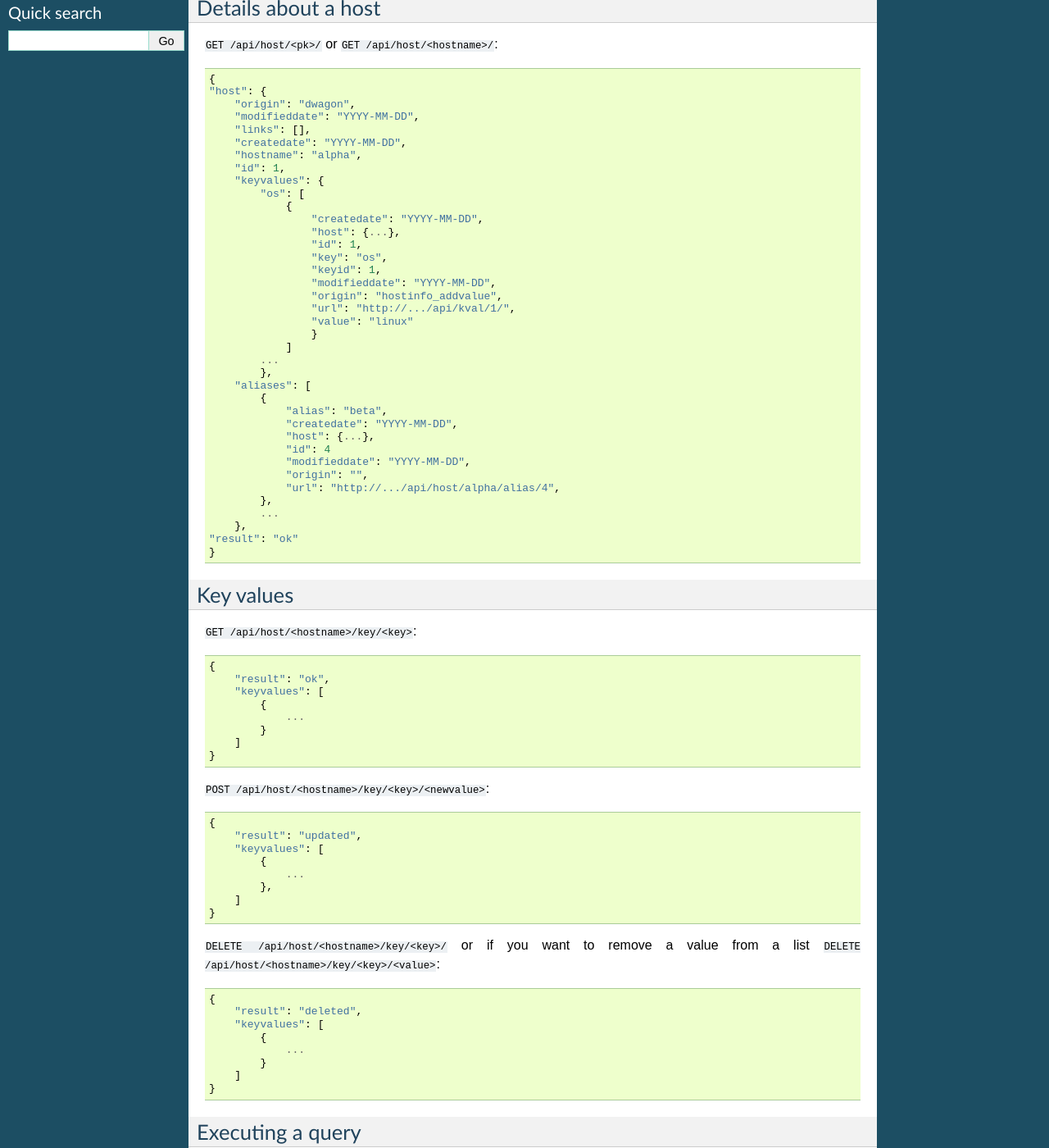
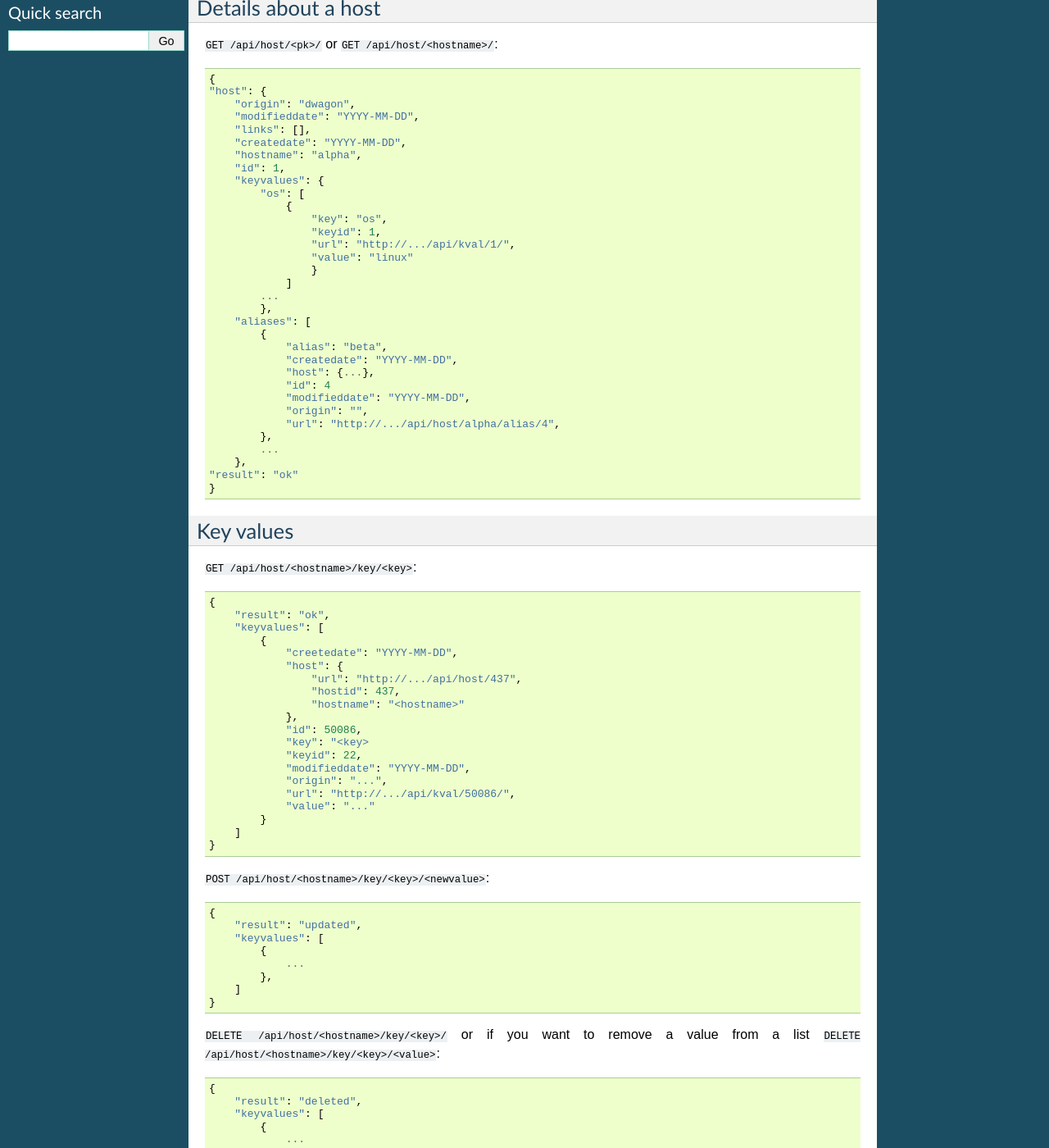
Before and after one commit to dwagon/Hostinfo, a Sphinx documentation site: the page built from docs/restful.rst, in a window 1280 px wide and 1400 px high, scrolled down 375 px. Shown: the whole window at 82% size. Built offline with Sphinx 7.4.7, drawn with Linux system fonts in a browser that asks for light colours.

Commit message:
[Iss29] Produce less redundant noise on key values in a rest interface

```diff
--- a/docs/restful.rst
+++ b/docs/restful.rst
@@ -32,13 +32,8 @@ Details about a host
         "keyvalues": {
             "os": [
                 {
-                    "createdate": "YYYY-MM-DD",
-                    "host": {...},
-                    "id": 1,
                     "key": "os",
                     "keyid": 1,
-                    "modifieddate": "YYYY-MM-DD",
-                    "origin": "hostinfo_addvalue",
                     "url": "http://.../api/kval/1/",
                     "value": "linux"
                     }
@@ -69,7 +64,19 @@ Key values
         "result": "ok",
         "keyvalues": [
             {
-                ...
+                "creetedate": "YYYY-MM-DD",
+                "host": {
+                    "url": "http://.../api/host/437",
+                    "hostid": 437,
+                    "hostname": "<hostname>"
+                },
+                "id": 50086,
+                "key": "<key>
+                "keyid": 22,
+                "modifieddate": "YYYY-MM-DD",
+                "origin": "...",
+                "url": "http://.../api/kval/50086/",
+                "value": "..."
             }
         ]
     }
```
Also changed, not shown: 1 other file.
